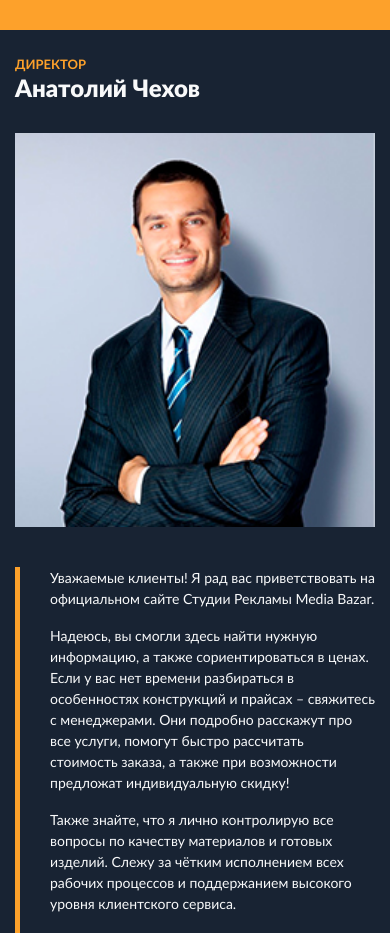
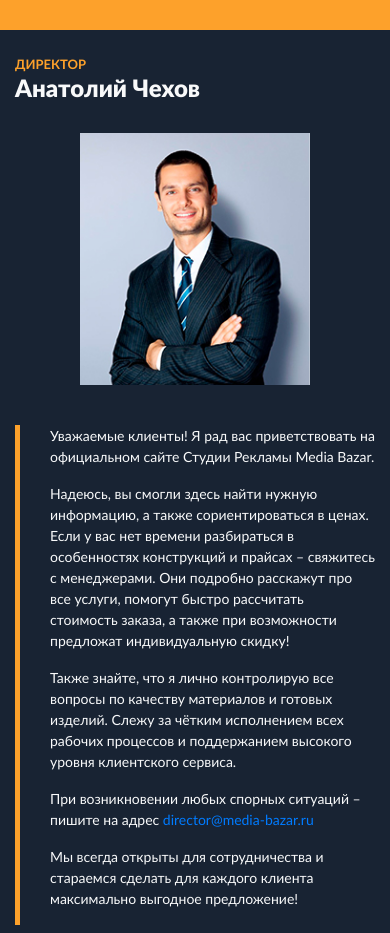
Before and after one commit to kiriloid69/kiriloid69, a plain HTML site: page index.html in a window 390 px wide. Shown: the part 1780-2713 px from the top of the page. Drawn offline with nearby package versions, Linux system fonts and the light colour scheme.

Commit message:
Update index.html

```diff
--- a/index.html
+++ b/index.html
@@ -210,7 +210,7 @@
                 </div>
             </div>
             <div class="row">
-                <div class="col-sm-8 offset-sm-2"><img class="manager-mobile" src="img/manager-mobile.jpg" alt=""></div>
+                <div class="col-sm-8 offset-sm-2 col-8 offset-2"><img class="manager-mobile" src="img/manager-mobile.jpg" alt=""></div>
             </div>
             <div class="row">
                 <div class="offset-lg-5 offset-md-5"></div>
```
